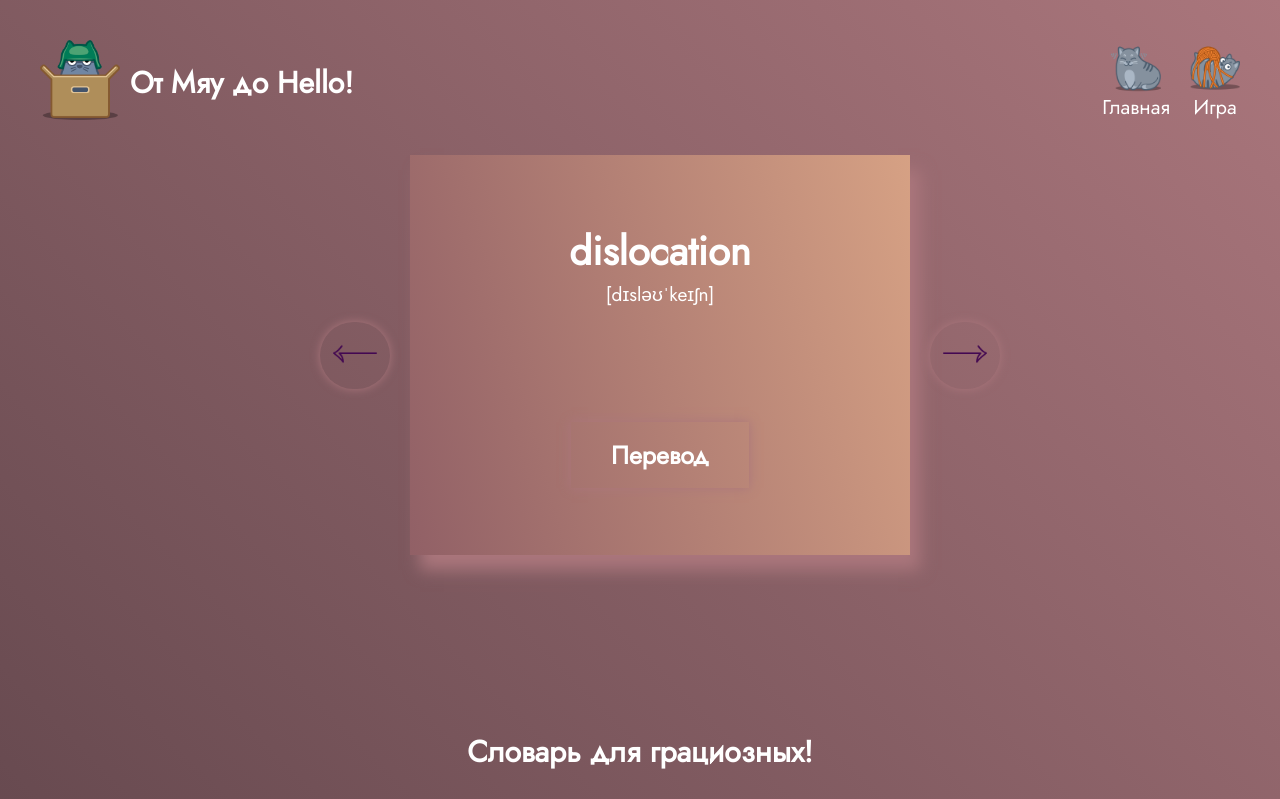
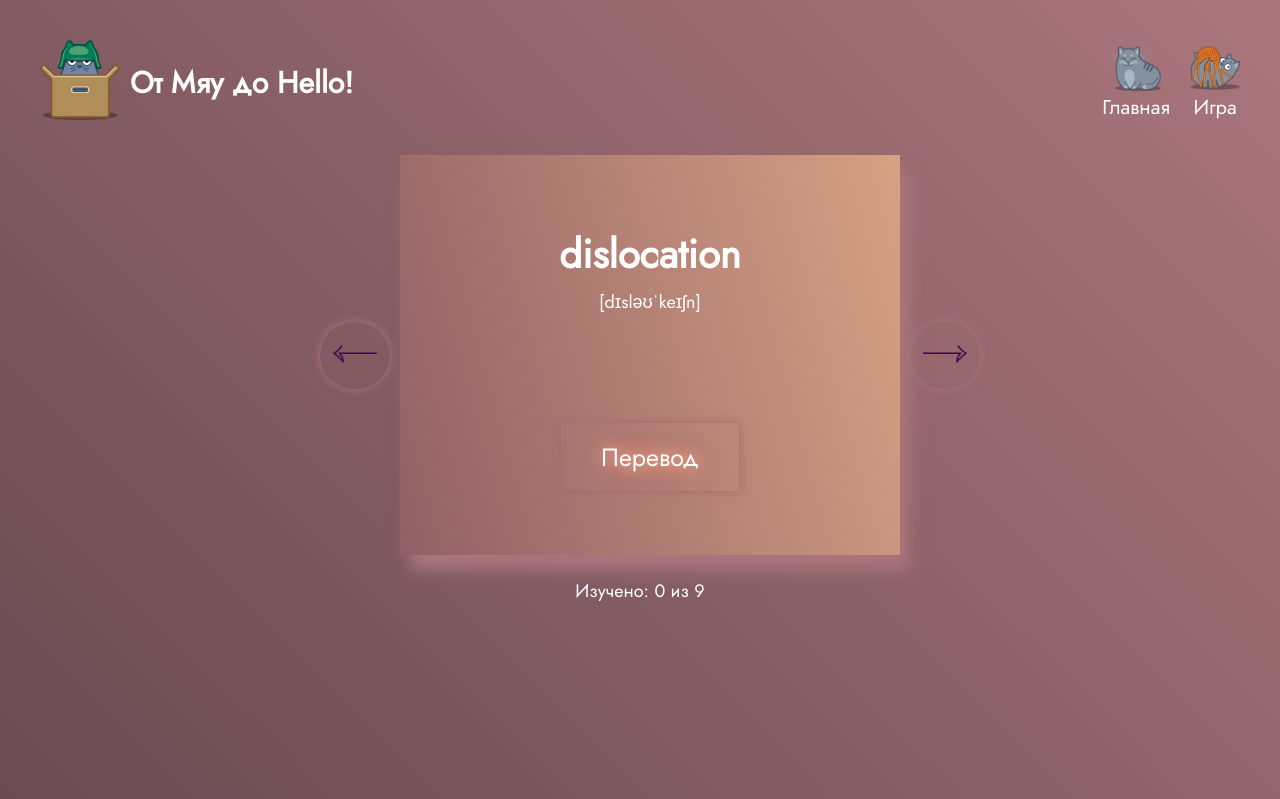
Before and after one commit to AnyaLap/study-stack, a React (Create React App) app: page /game in a window 1280 px wide. Shown: the top 799 px of the page. Built offline with nearby package versions, Linux system fonts and the light colour scheme.

Commit message:
useeffect

```diff
--- a/src/components/Card/Card.css
+++ b/src/components/Card/Card.css
@@ -11,15 +11,13 @@
     align-items: center;
 
     background: linear-gradient(75deg, #916066, #D6A184);
-    /* background-color: #D6A184; */
     box-shadow: 10px 15px 15px #AA767C;
     text-align: center;
     color: #fff;
-    transition: 1s;
 }
-.card-wrapper:hover{
+/* .card-wrapper:hover{
     transform: scale(1.06);
-}
+} */
 .card-wrapper-left{
     translate: scaleX(-10px);
 }
@@ -33,15 +31,16 @@
 .card-text {
    font-size: 40px;
    font-weight: bold;
+   margin: 6px auto;
+
 }
 .transcription{
-    font-size: 1.2em;
+    font-size: 18px;
 }
 .card-btn {
-    padding: 15px 40px;
-
+    padding: 16px 40px;
     font-size: 25px;
-    font-weight: bold;
+    /* font-weight: bold; */
     text-align: center;
     font-family: "Jost", sans-serif;
     color: #fff;
@@ -50,7 +49,7 @@
     background-color: transparent;
     border: 1px solid var(--0e0e0e);
     transition: 0.5s;
-    box-shadow: 0 0 10px #AA767C;
+    box-shadow: 0 0 10px #a7676e;
 }
 .card-btn:hover {
     background-color: rgba(255, 166, 134, 0.555);
@@ -63,3 +62,16 @@
 .table-btn button:active {
     transform: scale(0.99);
 }
+.focused {
+    animation: glow 2s infinite alternate;
+    outline: none;
+}
+
+@keyframes glow {
+    0% {
+    text-shadow: 0 0 5px #fff, 0 0 10px #fff, 0 0 15px #fff;
+    }
+    100% {
+    text-shadow: 0 0 15px #FEC196, 0 0 20px #e0a357, 0 0 25px #e04a95;
+    }
+}
--- a/src/components/Card/Card.jsx
+++ b/src/components/Card/Card.jsx
@@ -1,10 +1,15 @@
-import React, {useState} from "react";
+import React, {useState, useRef, useEffect} from "react";
 import "./Card.css";
 
 export const Card = (props) => {
 
   const [showText, setShowText] = useState(false);
   const [showButton, setShowButton] = useState(true);
+  const viewTranslationButtonRef = useRef(null);
+
+  useEffect(() => {
+    viewTranslationButtonRef.current.focus();
+  }, []);
 
   const handleButtonClick = () => {
     setShowText(true);
@@ -14,21 +19,29 @@ export const Card = (props) => {
     setTimeout(() => {
       setShowText(false);
       setShowButton(true);
-    }, 1400);
+    }, 1200);
   };
 
   return (
     <>
         <div className="card-wrapper" id={props.id} data-tags={props.tags}>
           <div className="card-content">
-            <span className="card-text">{props.english}</span>
-            <span className="transcription">{props.transcription}</span>
+              <span className="card-text">{props.english}</span>
+              <span className="transcription">{props.transcription}</span>
           </div>
           <div className="card-translate">
             {showText ? (
             <p className="card-text card_color">{props.russian}</p>
           ) : (
-            showButton && <button onClick={handleButtonClick} className="card-btn">Перевод</button>
+            showButton && <button
+            onFocus={(e) => e.currentTarget.classList.add('focused')}
+            onBlur={(e) => e.currentTarget.classList.remove('focused')}
+            ref={viewTranslationButtonRef}
+            onClick={() => {handleButtonClick();
+              props.handleWordsCard()
+            }}
+            className='card-btn'>
+                Перевод</button>
           )}
           </div>
         </div>
--- a/src/components/Header/Header.css
+++ b/src/components/Header/Header.css
@@ -12,6 +12,9 @@
     justify-content: space-between;
     align-items: center;
 }
+.hidden {
+    display: none;
+  }
 .header-logo-container {
     display: flex;
     align-items: center;
--- a/src/components/Header/Header.jsx
+++ b/src/components/Header/Header.jsx
@@ -1,7 +1,23 @@
 import { Link } from "react-router-dom";
+import { useState, useEffect } from "react";
 import "./Header.css";
 
 export const Header = () => {
+
+  const [isHidden, setIsHidden] = useState(false);
+
+  const handleScroll = () => {
+    if (window.scrollY > 50) {
+      setIsHidden(true);
+    } else {
+      setIsHidden(false);
+    }
+  };
+
+  useEffect(() => {
+    window.addEventListener('scroll', handleScroll);
+    return () => window.removeEventListener('scroll', handleScroll);
+  }, []);
 
   return (
     <header className="header">
@@ -10,7 +26,7 @@ export const Header = () => {
             <a href="/" className="header-logo">
               <img className="header-logo__img" src="./images/logo.png" alt=""/>
             </a>
-            <span>От Мяу до Hello!</span>
+            <span className={isHidden ? 'hidden' : ''}>От Мяу до Hello!</span>
           </div>
           <div className="link-container">
             <Link to="/" className='header-link'><img src="./images/home.png" alt="Home" />Главная</Link>
--- a/src/components/Slider/Slider.css
+++ b/src/components/Slider/Slider.css
@@ -1,10 +1,20 @@
+.wrapper-slider {
+    display: flex;
+    flex-direction: column;
+    justify-content: center;
+    align-items: center;
+    margin: 150px auto;
+}
+.count {
+    color: #fff;
+    font-size: large;
+}
 .slider{
     display: flex;
     /* justify-content: space-around; */
     align-items: center;
     width: 50%;
-    margin: 150px auto;
-    gap: 20px;
+    gap: 10px;
 }
 .slider-btn{
     padding: 7px 10px;
--- a/src/components/Slider/Slider.jsx
+++ b/src/components/Slider/Slider.jsx
@@ -6,14 +6,19 @@ import './Slider.css'
 
 export const Slider = ( {wordsData = wordDefault} ) => {
 
-
   const [currentIndex, setCurrentIndex] = useState(0);
   const [animation, setAnimation] = useState(" ");
+  const [WordsCount, setWordsCount] = useState(0);
 
-  wordsData = words || wordDefault
+  const handleWordsCard = () => {
+        setWordsCount(WordsCount + 1)
+  };
+
+  wordsData = words || wordDefault;
 
   const handlePreviousCard = () => {
     setAnimation("prev");
+
     setTimeout(() => {
       setCurrentIndex((currentIndex === 0) ?  wordsData.length - 1 : (currentIndex - 1) %  wordsData.length);
       setAnimation(" ");
@@ -23,6 +28,7 @@ export const Slider = ( {wordsData = wordDefault} ) => {
   const handleNextCard = () => {
 
     setAnimation("next");
+
     setTimeout(() => {
       setCurrentIndex((currentIndex + 1) %  wordsData.length);
       setAnimation(" ");
@@ -32,13 +38,26 @@ export const Slider = ( {wordsData = wordDefault} ) => {
   const currentCard =  wordsData[currentIndex];
 
   return (
-    <div className="slider">
-      <button className="slider-btn" onClick={handlePreviousCard}><img className="slider-img img-left" src="./images/arrow-slider.png" alt="" /></button>
-      <div className={`slider-cards ${animation}`}>
-        <Card
-        {...currentCard}/>
+    <div className="wrapper-slider">
+      <div className="slider">
+        <button className="slider-btn"
+          onClick={handlePreviousCard}>
+          <img className="slider-img img-left" src="./images/arrow-slider.png" alt="" />
+        </button>
+
+        <div className={`slider-cards ${animation}`}>
+          <Card
+            {...currentCard}
+            handleWordsCard = {handleWordsCard}
+          />
+        </div>
+
+        <button className="slider-btn"
+          onClick={handleNextCard}>
+          <img className="slider-img img-right" src="./images/arrow-slider.png" alt="" />
+        </button>
       </div>
-      <button className="slider-btn" onClick={handleNextCard}><img className="slider-img img-right" src="./images/arrow-slider.png" alt="" /></button>
+      <p className="count">Изучено: {`${parseInt(WordsCount)} из ${wordsData.length}`}</p>
     </div>
   );
 };
```
